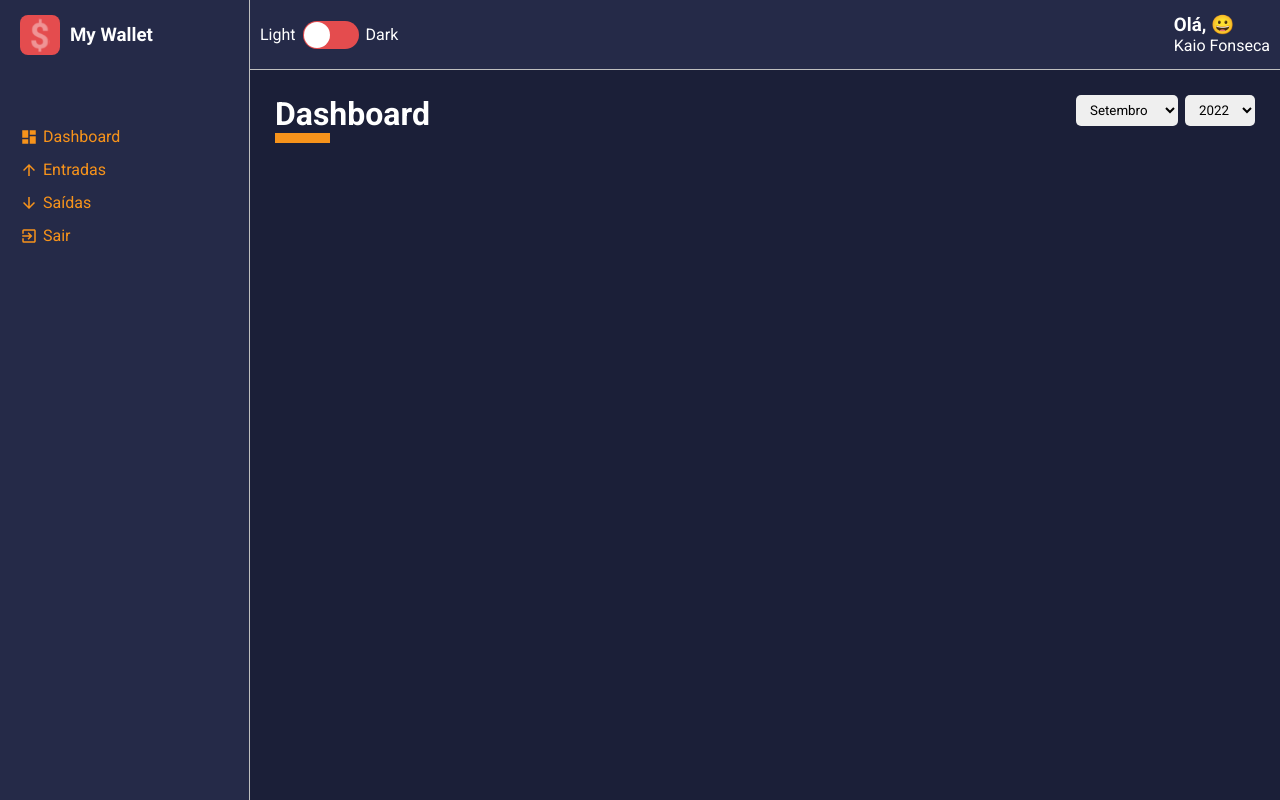
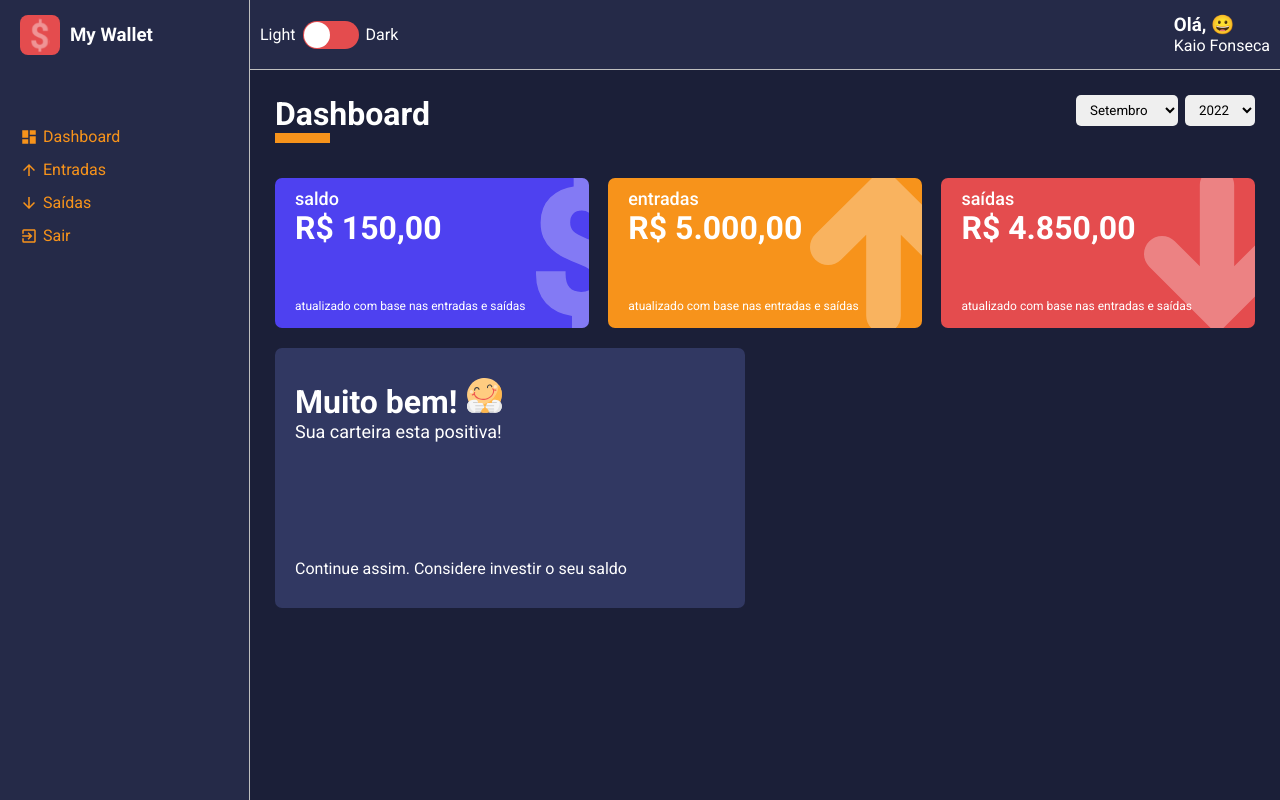
Before and after one commit to kaiofsca/my-wallet, a React (Create React App) app: page /dashboard in a window 1280 px wide. Built offline with nearby package versions, Linux system fonts and the light colour scheme.

Commit message:
Cartão de status e movimentação de carteira

```diff
--- a/package.json
+++ b/package.json
@@ -11,6 +11,7 @@
     "@types/react": "^18.0.0",
     "@types/react-dom": "^18.0.0",
     "react": "^18.2.0",
+    "react-countup": "^6.3.2",
     "react-dom": "^18.2.0",
     "react-icons": "^4.4.0",
     "react-router-dom": "5.2.0",
--- /dev/null
+++ b/src/components/MessageBox/index.tsx
@@ -0,0 +1,35 @@
+import React from 'react'
+
+import { Container } from './styles'
+
+interface IMessageBox {
+    title: string;
+    description: string;
+    footerText: string;
+    icon: string;
+}
+
+const MessageBox: React.FC<IMessageBox> = ({
+    title,
+    description,
+    footerText,
+    icon
+}) => {
+    return (
+        <Container>
+           <header>
+                <h1>
+                    {title}
+                    <img src={icon} alt={title} />
+                </h1>
+                <p>{description}</p>
+           </header>
+
+            <footer>
+                <span> {footerText} </span>
+            </footer>
+        </Container>
+    );
+}
+
+export default MessageBox
--- /dev/null
+++ b/src/components/MessageBox/styles.ts
@@ -0,0 +1,27 @@
+import styled from "styled-components";
+
+export const Container = styled.div`
+    width: 48%;
+    height: 260px;
+
+    background-color: ${props => props.theme.colors.tertiary};
+    color: ${props => props.theme.colors.white};
+
+    border-radius: 7px;
+
+    margin: 10px 0;
+    padding: 30px 20px;
+
+    display: flex;
+    flex-direction: column;
+    justify-content: space-between;
+
+    > header img {
+        width: 35px;
+        margin-left: 10px;
+    }
+
+    > header p {
+        font-size: 18px;
+    }
+`;
--- /dev/null
+++ b/src/components/WalletBox/index.tsx
@@ -0,0 +1,55 @@
+import React, { useMemo } from 'react'
+import CountUp from 'react-countup'
+
+import dollarImg from '../../assets/dollar.svg'
+import arrowUpImg from '../../assets/arrow-up.svg'
+import arrowDownImg from '../../assets/arrow-down.svg'
+
+import { Container } from './styles'
+
+interface IWalletBoxProps {
+    title: string;
+    amount: number;
+    footerLabel: string;
+    icon: 'dollar' | 'arrowUp' | 'arrowDown';
+    color: string;
+}
+
+const WalletBox: React.FC<IWalletBoxProps> = ({
+    title,
+    amount,
+    footerLabel,
+    icon,
+    color,
+}) => {
+
+    const iconSelected = useMemo(() => {
+        if (icon === 'dollar')
+            return dollarImg;
+
+        if (icon === 'arrowUp')
+            return arrowUpImg;
+
+        if (icon === 'arrowDown')
+            return arrowDownImg;
+    },[icon]);
+
+    return (
+        <Container color={color}>
+            <span>{title}</span>
+            <h1>
+                <CountUp
+                    end={amount}
+                    prefix={"R$ "}
+                    separator="."
+                    decimal=','
+                    decimals={2}
+                />
+            </h1>
+            <small>{footerLabel}</small>
+            <img src={iconSelected} alt={title} />
+        </Container>
+    );
+}
+
+export default WalletBox
--- /dev/null
+++ b/src/components/WalletBox/styles.ts
@@ -0,0 +1,41 @@
+import styled from "styled-components";
+
+interface IContainerProps {
+    color: string;
+}
+
+export const Container = styled.div<IContainerProps>`
+    width: 32%;
+    height: 150px;
+
+    margin: 10px 0;
+
+    background-color: ${props => props.color};
+    color: ${props => props.theme.colors.white};
+
+    border-radius: 7px;
+    padding: 10px 20px;
+
+    position: relative;
+    overflow: hidden;
+
+    > img {
+        height: 110%;
+        position: absolute;
+        top: -10px;
+        right: -35px;
+
+        opacity: .3;
+    }
+
+    > span {
+        font-size: 18px;
+        font-weight: 500;
+    }
+
+    > small {
+        font-size: 12px;
+        position: absolute;
+        bottom: 15px;
+    }
+`;
--- a/src/pages/DashBoard/index.tsx
+++ b/src/pages/DashBoard/index.tsx
@@ -2,12 +2,23 @@
 
 import ContentHeader from '../../components/ContentHeader';
 import Selectinput from '../../components/Selectinput';
+import WalletBox from '../../components/WalletBox';
+import MessageBox from '../../components/MessageBox';
+
 
 import expenses from '../../repositories/expenses'
 import gains from '../../repositories/gains'
 import listOfMonths from '../../utils/months';
 
-import  { Container } from './styles'
+import happyImg from '../../assets/happy.svg';
+import sadImg from '../../assets/sad.svg';
+
+
+
+import  {
+    Container,
+    Content,
+} from './styles'
 
 const DashBoard: React.FC = () => {
     const [dMonthSelected, setDMonthSelected] = useState<number>(new Date().getMonth() + 1)
@@ -76,6 +87,42 @@
                 <Selectinput options={months} onChange={(e) => handleMonthSelected(e.target.value)} defaultValue={dMonthSelected}/>
                 <Selectinput options={years} onChange={(e) => handleYearSelected(e.target.value)} defaultValue={dYearSelected}/>
             </ContentHeader>
+
+            <Content>
+
+                <WalletBox
+                    title='saldo'
+                    color='#4e41f0'
+                    amount={150.00}
+                    footerLabel='atualizado com base nas entradas e saídas'
+                    icon='dollar'
+                />
+
+                <WalletBox
+                    title='entradas'
+                    color='#f7931b'
+                    amount={5000.00}
+                    footerLabel='atualizado com base nas entradas e saídas'
+                    icon='arrowUp'
+                />
+
+                <WalletBox
+                    title='saídas'
+                    color='#e44c4e'
+                    amount={4850.00}
+                    footerLabel='atualizado com base nas entradas e saídas'
+                    icon='arrowDown'
+                />
+
+                <MessageBox
+                    title='Muito bem!'
+                    description='Sua carteira esta positiva!'
+                    footerText='Continue assim. Considere investir o seu saldo'
+                    icon={happyImg}
+                />
+
+            </Content>
+
         </Container>
     );
 }
--- a/src/pages/DashBoard/styles.ts
+++ b/src/pages/DashBoard/styles.ts
@@ -1,4 +1,10 @@
 import styled from "styled-components";
 
 
-export const  Container = styled.div``
+export const  Container = styled.div``;
+
+export const  Content = styled.div`
+    display: flex;
+    justify-content: space-between;
+    flex-wrap: wrap; // faz os itens ir para a linha de baixo
+`;
```
Also changed, not shown: 1 other file (tests, documents, lock files or other folders).
